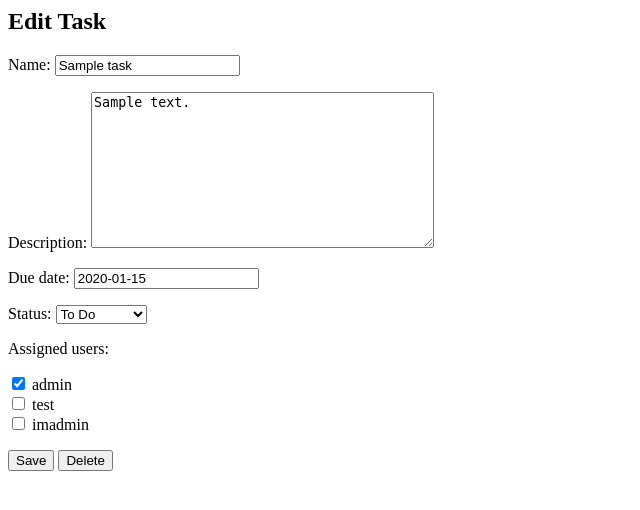
After one commit to marresendez/To-Do-Web-Application, a Django app: page /todo/task/1/edit/ in a window 1280 px wide. The commit adds this page. Shown: the top 510 px of the page, without its empty margins (0-640 px from the left). Run offline with Django 5.2, Linux system fonts and the light colour scheme; a user stored in the database is signed in; data comes from the database, SQL or seed files in the repository; tables that the repository leaves empty hold one stand-in row (values such as "Sample post").

Commit message:
created working task interface

```diff
--- a/todo/forms.py
+++ b/todo/forms.py
@@ -16,8 +16,10 @@ class CustomUserCreationForm(UserCreationForm):
 
 
 class TaskForm(forms.ModelForm):
-    assigned_users = forms.ModelMultipleChoiceField(queryset=User.objects.all())
 
     class Meta:
         model = Task
         fields = ['name', 'description', 'due_date', 'status', 'assigned_users']
+        widgets = {
+            'assigned_users': forms.CheckboxSelectMultiple,
+        }
--- a/todo/models.py
+++ b/todo/models.py
@@ -23,9 +23,9 @@ from django.utils import timezone
 
 class Task(models.Model):
     STATUS_CHOICES = (
-        ('todo', 'To Do'),
-        ('in_progress', 'In Progress'),
-        ('done', 'Done'),
+        ('To Do', 'To Do'),
+        ('In Progress', 'In Progress'),
+        ('Done', 'Done'),
     )
 
     name = models.CharField(max_length=255)
--- /dev/null
+++ b/todo/templates/todo/edit_task.html
@@ -0,0 +1,7 @@
+<h2>Edit Task</h2>
+<form method="post">
+    {% csrf_token %}
+    {{ form.as_p }}
+    <button type="submit">Save</button>
+    <button type="dsubmit" name="delete" onclick="return confirm('Are you sure you want to delete this task?');"> Delete </button>
+</form>
--- a/todo/urls.py
+++ b/todo/urls.py
@@ -10,6 +10,7 @@ urlpatterns = [
     path('register/', todo_views.register, name='register'),
     path('login/', todo_views.login, name='login'),
     path('logout/', views.logout_view, name='logout'),
-    # path('task/<int:task_id>/update/', todo_views.update_status, name='update_status'),
-    # path('create/', todo_views.create_task, name='create_task'),
+    path('task/<int:task_id>/edit/', views.edit_task, name='edit_task'),
+    # path('task/<int:task_id>/delete', views.delete_task, name = 'delete_task'),
+
 ]
--- a/todo/views.py
+++ b/todo/views.py
@@ -38,35 +38,63 @@ from django.contrib.auth.decorators import login_required
 from .models import Task
 from .forms import TaskForm
 from django.contrib.auth import get_user_model
+from django.shortcuts import get_object_or_404
 
 User = get_user_model()
 
 @login_required
 def task_list(request):
-    # tasks = Task.objects.all()
-    return render(request, 'todo/task_list.html')#, {'tasks': tasks})
+    # tasks = request.user.tasks.all() #use when filtering for specific user, later feature
+    tasks = Task.objects.all()
+
+    form = None
+    if request.user.is_staff:
+        if request.method == 'POST':
+            form = TaskForm(request.POST)
+            if form.is_valid():
+                task = form.save()
+                assigned = request.POST.getlist('assigned_users')
+                task.assigned_users.set(assigned)
+                return redirect('task_list')
+            else:
+                form = TaskForm()
+
+    return render(request, 'todo/task_list.html', {'tasks': tasks, 'is_admin': request.user.is_staff, 'form': form})
+
+@login_required
+def edit_task(request, task_id):
+
+    task = get_object_or_404(Task, id=task_id)
+
+    # if not request.user.is_staff and request.user not in task.assigned_users.all():
+    #     return redirect('task_list')
+
+    # if user is admin -> admin side
+    if request.user.is_staff:
+        if request.method == 'POST':
+            if 'delete' in request.POST:
+                task.delete()
+                return redirect('task_list')
+            form = TaskForm(request.POST, instance=task)
+            if form.is_valid():
+                form.save()
+            return redirect('task_list')
+        else:
+            form = TaskForm(instance=task)
+        return render(request, 'todo/edit_task.html', {'form': form, 'task': task})
+
+    #user must be regular -> user side
+    if request.method == 'POST':
+        task.status = request.POST['status']
+        task.save()
+        return redirect('task_list')
+
+    return render(request, 'todo/update_task.html', {'task': task})
 
 # @login_required
-# def update_status(request, task_id):
-#     task = Task.objects.get(id=task_id)
-#     if request.user in task.assigned_users.all():
-#         if request.method == 'POST':
-#             task.status = request.POST.get('status')
-#             task.save()
-#             return redirect('task_list')
-#     return render(request, 'update_status.html', {'task': task})
+# def delete_task(request, task_id):
+#     task = get_object_or_404(Task, id=task_id)
 
-# @login_required
-# def create_task(request):
-#     if request.user.user_type != 'admin':
+#     if request.user.is_staff:
+#         task.delete()
 #         return redirect('task_list')
-#     if request.method == 'POST':
-#         form = TaskForm(request.POST)
-#         if form.is_valid():
-#             task = form.save()
-#             assigned = request.POST.getlist('assigned_users')
-#             task.assigned_users.set(assigned)
-#             return redirect('task_list')
-#     else:
-#         form = TaskForm()
-#     return render(request, 'create_task.html', {'form': form})
```
Also changed, not shown: todo/templates/todo/task_list.html (+53 -16 lines), todo/templates/todo/update_task.html (added, +11 -0 lines).
